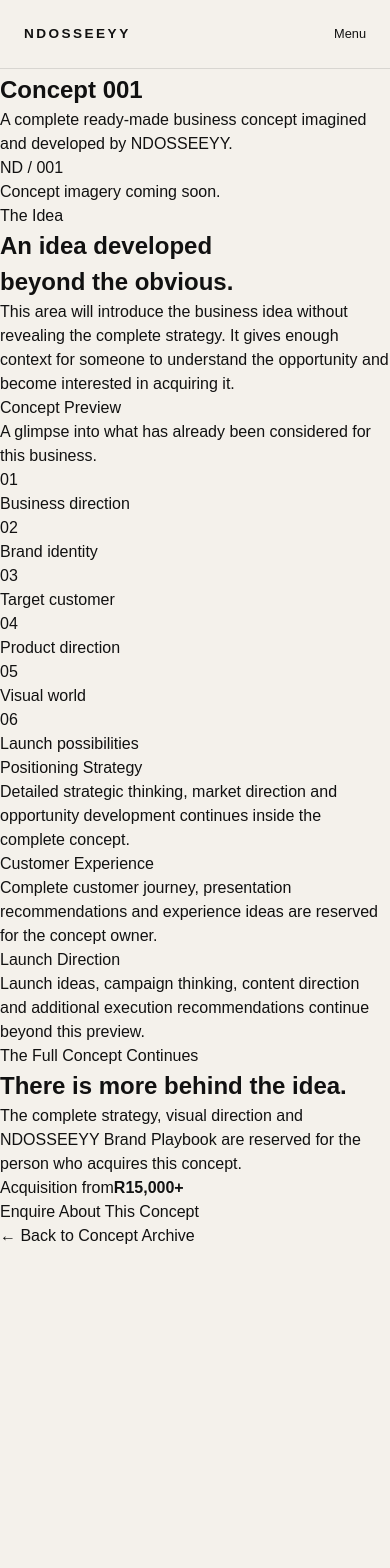
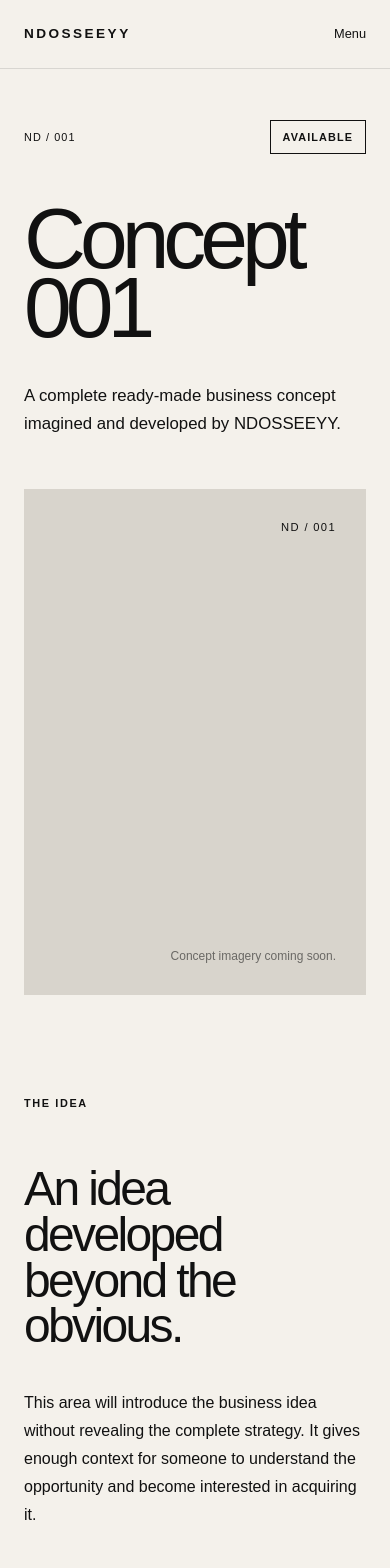
Before and after one commit to gititbunny/ndosseeyy, a React (Vite) app: page /concepts/concept-001 in a window 390 px wide. Shown: the top 1568 px of the page. Before the commit the page ends 1248 px from the top, so only its background shows below. Built offline with nearby package versions, Linux system fonts and the light colour scheme.

Commit message:
Update ConceptDetail.css

```diff
--- a/src/styles/ConceptDetail.css
+++ b/src/styles/ConceptDetail.css
@@ -0,0 +1,477 @@
+/* ========================================
+   CONCEPT DETAIL PAGE
+======================================== */
+
+.concept-detail-page {
+  width: 100%;
+}
+
+
+/* ========================================
+   CONCEPT HEADER
+======================================== */
+
+.concept-detail-header {
+  padding: 150px 40px 70px;
+}
+
+.concept-detail-meta {
+  margin-bottom: 70px;
+
+  display: flex;
+  align-items: center;
+  gap: 24px;
+
+  font-size: 0.68rem;
+  letter-spacing: 0.1em;
+  text-transform: uppercase;
+}
+
+.concept-detail-status {
+  margin-left: auto;
+  padding: 8px 12px;
+
+  font-weight: 600;
+}
+
+.status-available {
+  border: 1px solid #111111;
+}
+
+.status-acquired {
+  background: #111111;
+  color: #f4f1eb;
+}
+
+.concept-detail-header h1 {
+  max-width: 1200px;
+
+  font-size: clamp(5rem, 13vw, 13rem);
+  font-weight: 500;
+  line-height: 0.8;
+  letter-spacing: -0.07em;
+}
+
+.concept-detail-description {
+  max-width: 550px;
+  margin-top: 55px;
+  margin-left: auto;
+
+  font-size: 1.05rem;
+  line-height: 1.7;
+}
+
+
+/* ========================================
+   MAIN CONCEPT MEDIA
+======================================== */
+
+.concept-detail-featured-media {
+  width: 100%;
+  padding: 0 40px;
+}
+
+.concept-detail-featured-media img,
+.concept-detail-media-placeholder {
+  width: 100%;
+  min-height: 75vh;
+}
+
+.concept-detail-featured-media img {
+  object-fit: cover;
+}
+
+.concept-detail-media-placeholder {
+  padding: 30px;
+
+  display: flex;
+  flex-direction: column;
+  align-items: flex-end;
+  justify-content: space-between;
+
+  background: #d8d4cc;
+}
+
+.concept-detail-media-placeholder span {
+  font-size: 0.7rem;
+  letter-spacing: 0.12em;
+}
+
+.concept-detail-media-placeholder p {
+  font-size: 0.75rem;
+  opacity: 0.55;
+}
+
+
+/* ========================================
+   CONCEPT INTRODUCTION
+======================================== */
+
+.concept-detail-intro {
+  padding: 140px 40px;
+}
+
+.concept-detail-section-label {
+  font-size: 0.68rem;
+  font-weight: 600;
+  letter-spacing: 0.15em;
+  text-transform: uppercase;
+}
+
+.concept-detail-intro-grid {
+  margin-top: 55px;
+
+  display: grid;
+  grid-template-columns: 1.3fr 0.7fr;
+  gap: 80px;
+}
+
+.concept-detail-intro h2 {
+  font-size: clamp(3rem, 6vw, 6rem);
+  font-weight: 500;
+  line-height: 0.95;
+  letter-spacing: -0.055em;
+}
+
+.concept-detail-intro-grid > p {
+  max-width: 470px;
+
+  font-size: 1rem;
+  line-height: 1.75;
+}
+
+
+/* ========================================
+   PUBLIC CONCEPT PREVIEW
+======================================== */
+
+.concept-preview {
+  padding: 40px 40px 140px;
+}
+
+.concept-preview-heading {
+  padding-bottom: 30px;
+
+  display: flex;
+  justify-content: space-between;
+  gap: 40px;
+
+  border-bottom: 1px solid #111111;
+}
+
+.concept-preview-heading > p:last-child {
+  max-width: 350px;
+
+  font-size: 0.8rem;
+  line-height: 1.6;
+}
+
+.concept-preview-grid {
+  display: grid;
+  grid-template-columns: repeat(3, 1fr);
+}
+
+.concept-preview-item {
+  min-height: 220px;
+  padding: 24px 20px;
+
+  display: flex;
+  flex-direction: column;
+  justify-content: space-between;
+
+  border-right: 1px solid rgba(17, 17, 17, 0.2);
+  border-bottom: 1px solid rgba(17, 17, 17, 0.2);
+}
+
+.concept-preview-item:nth-child(3n) {
+  border-right: 0;
+}
+
+.concept-preview-item span {
+  font-size: 0.65rem;
+  opacity: 0.5;
+}
+
+.concept-preview-item p {
+  font-size: clamp(1.3rem, 2vw, 2rem);
+  letter-spacing: -0.03em;
+}
+
+
+/* ========================================
+   LOCKED CONCEPT AREA
+======================================== */
+
+.concept-locked-section {
+  position: relative;
+
+  min-height: 760px;
+
+  overflow: hidden;
+
+  border-top: 1px solid rgba(17, 17, 17, 0.15);
+}
+
+.concept-locked-content {
+  min-height: 760px;
+  padding: 80px 40px;
+
+  display: grid;
+  grid-template-columns: repeat(3, 1fr);
+  gap: 30px;
+
+  filter: blur(9px);
+  opacity: 0.35;
+
+  user-select: none;
+  pointer-events: none;
+}
+
+.locked-column {
+  min-height: 420px;
+  padding: 30px;
+
+  border: 1px solid rgba(17, 17, 17, 0.25);
+}
+
+.locked-column p:first-child {
+  margin-bottom: 40px;
+
+  font-size: 1.5rem;
+}
+
+.locked-column p:last-child {
+  line-height: 1.8;
+}
+
+.concept-locked-overlay {
+  position: absolute;
+  inset: 0;
+
+  z-index: 2;
+
+  padding: 60px 24px;
+
+  display: flex;
+  flex-direction: column;
+  align-items: center;
+  justify-content: center;
+
+  text-align: center;
+
+  background: rgba(244, 241, 235, 0.4);
+}
+
+.concept-locked-overlay h2 {
+  max-width: 800px;
+  margin-top: 25px;
+
+  font-size: clamp(3rem, 7vw, 7rem);
+  font-weight: 500;
+  line-height: 0.9;
+  letter-spacing: -0.06em;
+}
+
+.concept-locked-overlay > p:not(.concept-detail-section-label) {
+  max-width: 520px;
+  margin-top: 30px;
+
+  line-height: 1.7;
+}
+
+.concept-acquisition-info {
+  margin-top: 40px;
+
+  display: flex;
+  flex-direction: column;
+  gap: 5px;
+}
+
+.concept-acquisition-info span {
+  font-size: 0.7rem;
+  letter-spacing: 0.1em;
+  text-transform: uppercase;
+
+  opacity: 0.6;
+}
+
+.concept-acquisition-info strong {
+  font-size: 1.8rem;
+  font-weight: 500;
+}
+
+.concept-acquire-button {
+  margin-top: 30px;
+  padding: 15px 22px;
+
+  border: 1px solid #111111;
+
+  font-size: 0.75rem;
+  letter-spacing: 0.05em;
+
+  transition:
+    background 0.25s ease,
+    color 0.25s ease;
+}
+
+.concept-acquire-button:hover {
+  background: #111111;
+  color: #f4f1eb;
+}
+
+
+/* ========================================
+   BACK TO ARCHIVE
+======================================== */
+
+.concept-back-section {
+  padding: 60px 40px 100px;
+}
+
+.concept-back-section a {
+  font-size: 0.8rem;
+
+  border-bottom: 1px solid currentColor;
+}
+
+
+/* ========================================
+   CONCEPT NOT FOUND
+======================================== */
+
+.concept-not-found {
+  min-height: 100vh;
+  padding: 120px 40px;
+
+  display: flex;
+  flex-direction: column;
+  align-items: flex-start;
+  justify-content: center;
+  gap: 20px;
+}
+
+.concept-not-found p {
+  font-size: clamp(3rem, 8vw, 7rem);
+  letter-spacing: -0.05em;
+}
+
+.concept-not-found a {
+  border-bottom: 1px solid currentColor;
+}
+
+
+/* ========================================
+   TABLET
+======================================== */
+
+@media (max-width: 1000px) {
+  .concept-detail-intro-grid {
+    grid-template-columns: 1fr;
+  }
+
+  .concept-preview-grid {
+    grid-template-columns: repeat(2, 1fr);
+  }
+
+  .concept-preview-item:nth-child(3n) {
+    border-right: 1px solid rgba(17, 17, 17, 0.2);
+  }
+
+  .concept-preview-item:nth-child(2n) {
+    border-right: 0;
+  }
+
+  .concept-locked-content {
+    grid-template-columns: 1fr 1fr;
+  }
+}
+
+
+/* ========================================
+   MOBILE
+======================================== */
+
+@media (max-width: 768px) {
+  .concept-detail-header {
+    padding: 120px 24px 50px;
+  }
+
+  .concept-detail-meta {
+    margin-bottom: 50px;
+    gap: 12px;
+  }
+
+  .concept-detail-meta p:nth-child(2) {
+    display: none;
+  }
+
+  .concept-detail-header h1 {
+    font-size: clamp(4.5rem, 22vw, 7rem);
+  }
+
+  .concept-detail-description {
+    margin-top: 40px;
+    margin-left: 0;
+  }
+
+  .concept-detail-featured-media {
+    padding: 0 24px;
+  }
+
+  .concept-detail-featured-media img,
+  .concept-detail-media-placeholder {
+    min-height: 60vh;
+  }
+
+  .concept-detail-intro {
+    padding: 100px 24px;
+  }
+
+  .concept-detail-intro-grid {
+    gap: 40px;
+  }
+
+  .concept-preview {
+    padding: 20px 24px 100px;
+  }
+
+  .concept-preview-heading {
+    flex-direction: column;
+  }
+
+  .concept-preview-grid {
+    grid-template-columns: 1fr;
+  }
+
+  .concept-preview-item,
+  .concept-preview-item:nth-child(2n),
+  .concept-preview-item:nth-child(3n) {
+    border-right: 0;
+  }
+
+  .concept-preview-item {
+    min-height: 170px;
+  }
+
+  .concept-locked-section,
+  .concept-locked-content {
+    min-height: 700px;
+  }
+
+  .concept-locked-content {
+    padding: 50px 24px;
+    grid-template-columns: 1fr;
+  }
+
+  .concept-locked-overlay h2 {
+    font-size: clamp(3rem, 14vw, 5rem);
+  }
+
+  .concept-back-section {
+    padding: 50px 24px 80px;
+  }
+
+  .concept-not-found {
+    padding: 100px 24px;
+  }
+}
```
